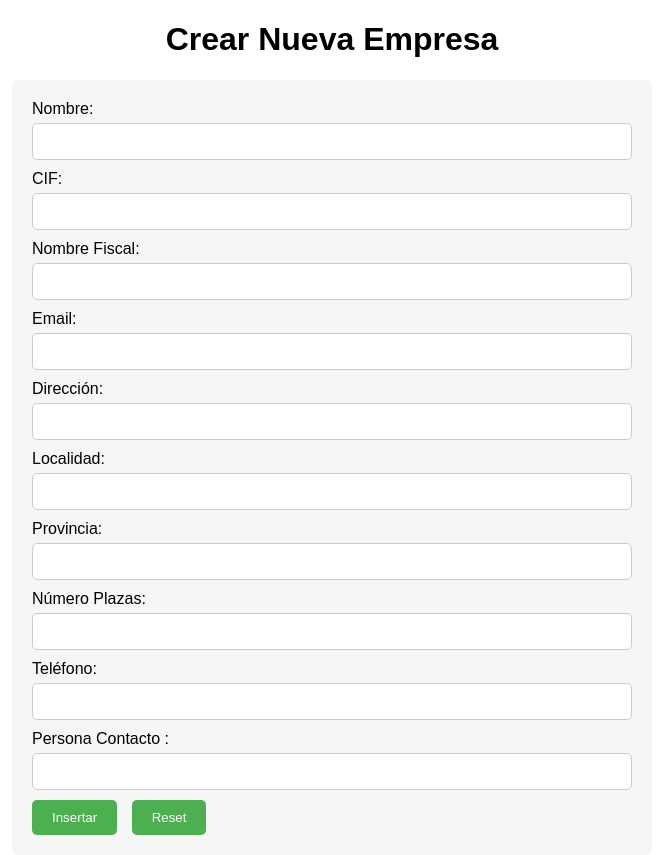
After one commit to HectorRP10/control_fct, a PHP site: page /NuevaEmpresa.php in a window 1280 px wide. The commit adds this page. Shown: the whole page, without its empty margins (308-971 px from the left). Run offline with PHP 8.4, Linux system fonts and the light colour scheme.

Commit message:
Creado botón de nueva empresa

```diff
--- /dev/null
+++ b/NuevaEmpresa.css
@@ -0,0 +1,48 @@
+body {
+    font-family: Arial, sans-serif;
+    margin: 0;
+    padding: 0;
+}
+
+h1 {
+    text-align: center;
+}
+
+form {
+    max-width: 600px;
+    margin: 0 auto;
+    padding: 20px;
+    background: #f4f7f6;
+    border-radius: 5px;
+}
+
+label {
+    display: block;
+    margin-bottom: 5px;
+}
+
+input[type="text"] {
+    width: 100%;
+    padding: 10px;
+    margin-bottom: 10px;
+    border: 1px solid #ccc;
+    border-radius: 5px;
+    box-sizing: border-box;
+}
+
+input[type="submit"],
+input[type="reset"] {
+    display: inline-block;
+    padding: 10px 20px;
+    background-color: #4caf50;
+    color: white;
+    border: none;
+    border-radius: 5px;
+    cursor: pointer;
+    margin-right: 10px;
+}
+
+input[type="submit"]:hover,
+input[type="reset"]:hover {
+    background-color: #45a049;
+}
--- /dev/null
+++ b/NuevaEmpresa.php
@@ -0,0 +1,83 @@
+<?php
+  $nombre = $_POST["nombre"] ?? null;
+  $cif = $_POST["cif"] ?? null;
+  $nombre_fiscal = $_POST["nombre_fiscal"] ?? null;
+  $email = $_POST["email"] ?? null;
+  $direccion = $_POST["direccion"] ?? null;
+  $localidad = $_POST["localidad"] ?? null;
+  $provincia = $_POST["provincia"] ?? null;
+  $numero_plazas = $_POST["numero_plazas"] ?? null;
+  $telefono = $_POST["telefono"] ?? null;
+  $persona_contacto = $_POST["persona_contacto"] ?? null;
+
+
+if ($_POST) {
+    $host = 'localhost';
+    $dbname = 'control_fct';
+    $user = 'root';
+    $pass = '';
+
+    try {
+        $pdo = new PDO("mysql:host=$host;dbname=$dbname;charset=utf8", $user, $pass);
+        $pdo->setAttribute(PDO::ATTR_ERRMODE, PDO::ERRMODE_EXCEPTION);
+
+        $sql = "INSERT INTO empresa VALUES (:nombre, :cif, :nombre_fiscal, :email, :direccion, :localidad, :provincia, :numero_plazas, :telefono, :persona_contacto)";
+        $datos = [":nombre" => $nombre, ":cif" => $cif, ":nombre_fiscal" => $nombre_fiscal, ":email" => $email, ":direccion" => $direccion, ":localidad" => $localidad, ":provincia" => $provincia, ":numero_plazas" => $numero_plazas, ":telefono" => $telefono, ":persona_contacto" => $persona_contacto];
+        $stmt = $pdo->prepare($sql);
+        $row = $stmt->execute($datos);
+
+
+    } catch (PDOException $e) {
+        echo "Se ha producido un error al intentar conectar al servidor MySQL: " . $e->getMessage();
+    }
+}
+?>
+
+<!DOCTYPE html>
+<html lang="es">
+<head>
+    <meta charset="utf-8">
+    <title>Nueva Empresa</title>
+    <meta http-equiv="Content-Type" content="text/html; charset=utf-8">
+    <link rel="stylesheet" type="text/css" href="NuevaEmpresa.css">
+
+</head>
+<body>
+    <h1>Crear Nueva Empresa</h1>
+
+    <form action="NuevaEmpresa.php" method="post">
+        <label for="nombre">Nombre:</label>
+        <input type="text" name="nombre" id="nombre" >
+
+        <label for="cif">CIF:</label>
+        <input type="text" name="cif" id="cif"
+        >
+        <label for="nombre_fiscal">Nombre Fiscal:</label>
+        <input type="text" name="nombre_fiscal" id="nombre_fiscal">
+
+        <label for="email"> Email:</label>
+        <input type="text" name="email" id="email">
+
+        <label for="direccion">Dirección:</label>
+        <input type="text" name="direccion" id="direccion">
+
+        <label for="localidad">Localidad:</label>
+        <input type="text" name="localidad" id="localidad" >
+
+        <label for="provincia">Provincia:</label>
+        <input type="text" name="provincia" id="provincia" >
+
+        <label for="numero_plazas">Número Plazas:</label>
+        <input type="text" name="numero_plazas" id="numero_plazas" >
+
+        <label for="telefono">Teléfono:</label>
+        <input type="text" name="telefono" id="telefono" >
+
+        <label for="persona_contacto">Persona Contacto :</label>
+        <input type="text" name="persona_contacto" id="persona_contacto" >
+
+        <input type="submit" value="Insertar">
+        <input type="reset" value="Reset">
+    </form>
+</body>
+</html>
```
Also changed, not shown: tutor_empresa.php (+7 -4 lines), tutorempresa.css (+92 -5 lines).
